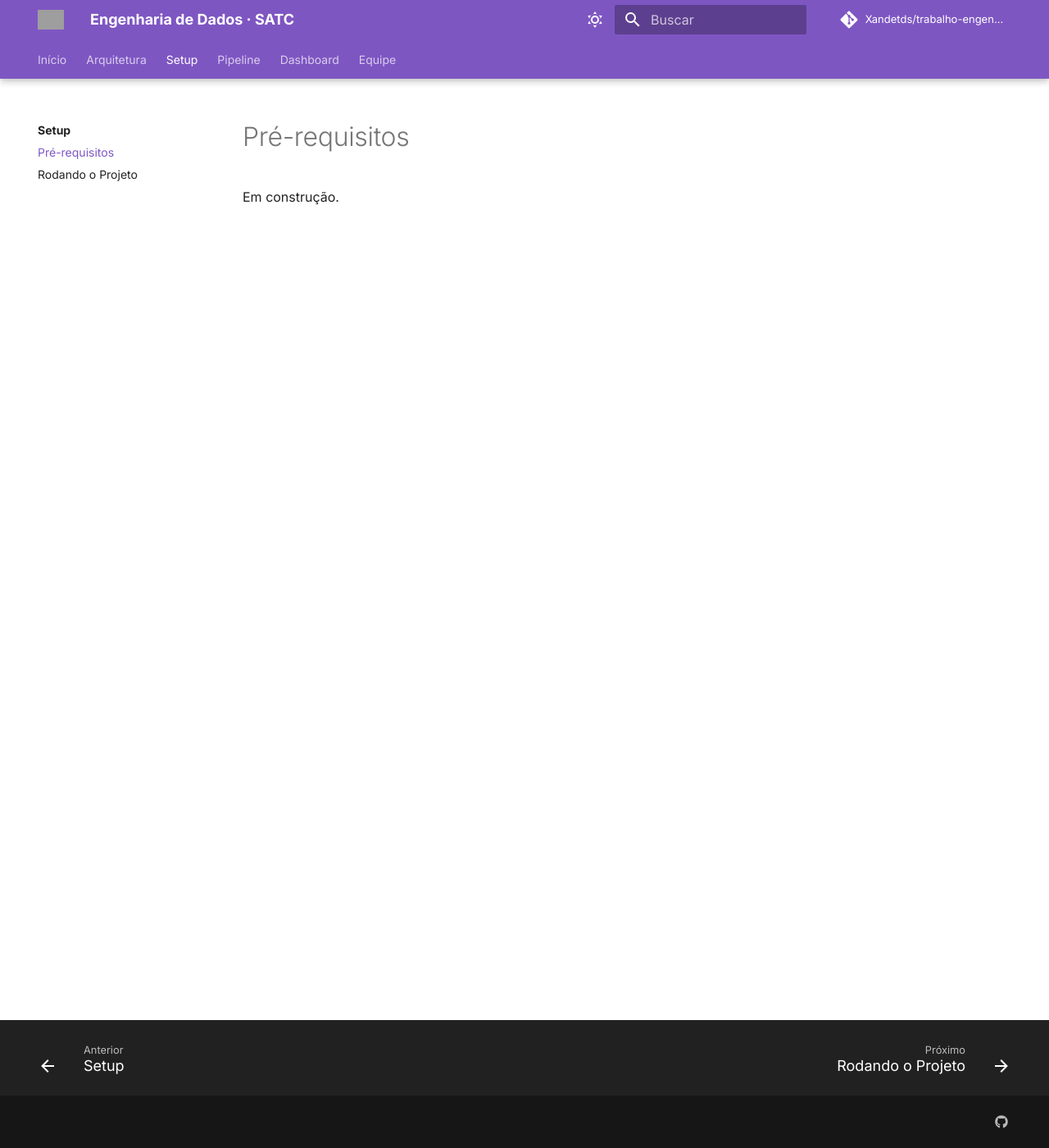
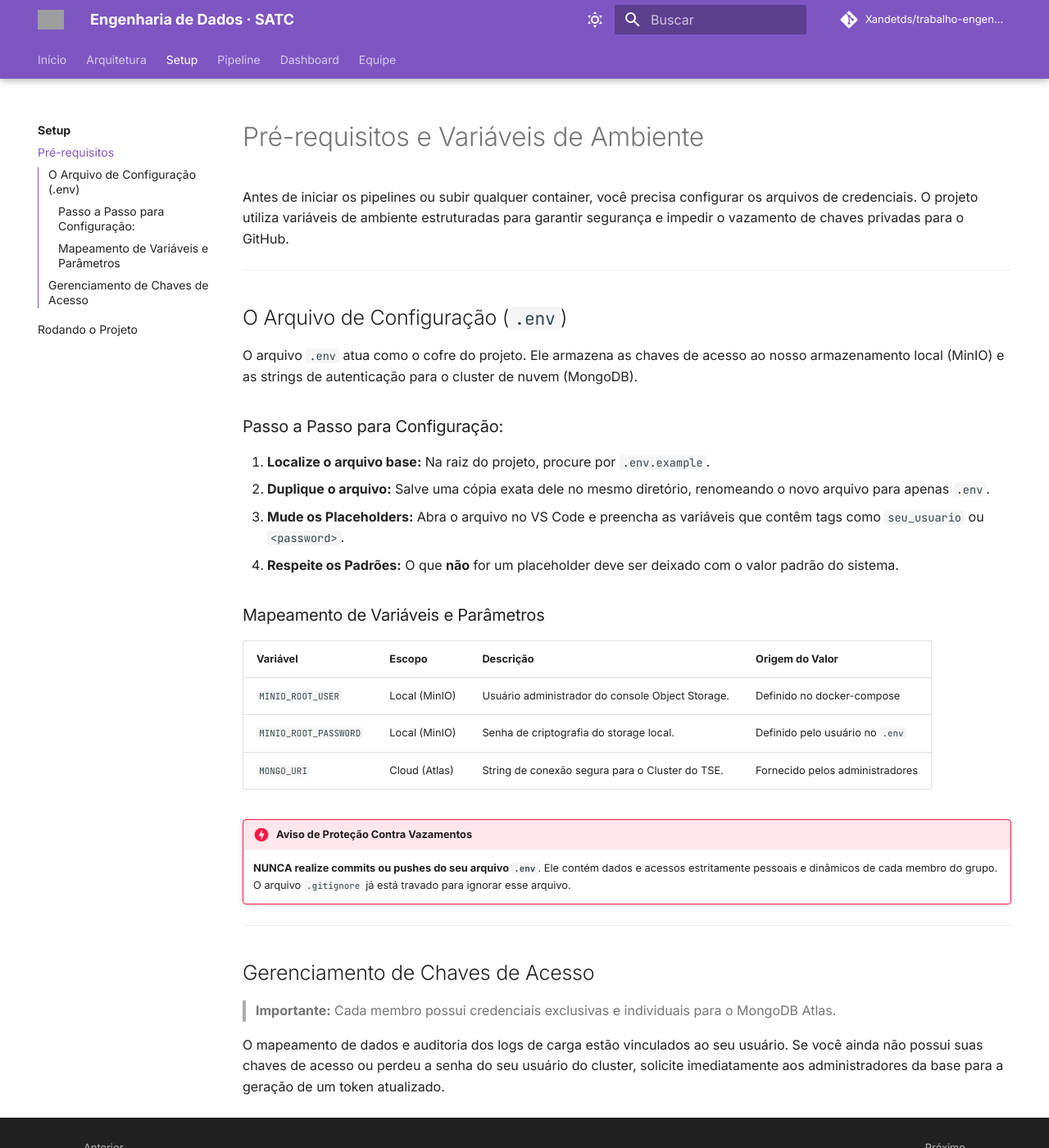
Before and after one commit to Xandetds/trabalho-engenharia-de-dados, an MkDocs documentation site: the page built from docs/setup/prerequisites.md, in a window 1280 px wide and 1400 px high. Shown: the whole window at 82% size. Built offline with MkDocs 1.6.1 and Material for MkDocs 9.7.7, drawn with Linux system fonts in a browser that asks for light colours; comment, search, counter and statistics services are not loaded; some of the changed text lies outside the part shown; grey boxes are pictures that could not be loaded.

Commit message:
docs: criada a estrutura do mkdocs para setup

```diff
--- a/docs/setup/prerequisites.md
+++ b/docs/setup/prerequisites.md
@@ -1,3 +1,35 @@
-# Pré-requisitos
+#  Pré-requisitos e Variáveis de Ambiente
 
-Em construção.
+Antes de iniciar os pipelines ou subir qualquer container, você precisa configurar os arquivos de credenciais. O projeto utiliza variáveis de ambiente estruturadas para garantir segurança e impedir o vazamento de chaves privadas para o GitHub.
+
+---
+
+## O Arquivo de Configuração (`.env`)
+
+O arquivo `.env` atua como o cofre do projeto. Ele armazena as chaves de acesso ao nosso armazenamento local (MinIO) e as strings de autenticação para o cluster de nuvem (MongoDB).
+
+### Passo a Passo para Configuração:
+
+1. **Localize o arquivo base:** Na raiz do projeto, procure por `.env.example`.
+2. **Duplique o arquivo:** Salve uma cópia exata dele no mesmo diretório, renomeando o novo arquivo para apenas `.env`.
+3. **Mude os Placeholders:** Abra o arquivo no VS Code e preencha as variáveis que contêm tags como `seu_usuario` ou `<password>`.
+4. **Respeite os Padrões:** O que **não** for um placeholder deve ser deixado com o valor padrão do sistema.
+
+### Mapeamento de Variáveis e Parâmetros
+
+| Variável | Escopo | Descrição | Origem do Valor |
+| :--- | :--- | :--- | :--- |
+| `MINIO_ROOT_USER` | Local (MinIO) | Usuário administrador do console Object Storage. | Definido no docker-compose |
+| `MINIO_ROOT_PASSWORD` | Local (MinIO) | Senha de criptografia do storage local. | Definido pelo usuário no `.env` |
+| `MONGO_URI` | Cloud (Atlas) | String de conexão segura para o Cluster do TSE. | Fornecido pelos administradores |
+
+!!! danger "Aviso de Proteção Contra Vazamentos"
+    **NUNCA realize commits ou pushes do seu arquivo `.env`**. Ele contém dados e acessos estritamente pessoais e dinâmicos de cada membro do grupo. O arquivo `.gitignore` já está travado para ignorar esse arquivo.
+
+---
+
+## Gerenciamento de Chaves de Acesso
+
+>  **Importante:** Cada membro possui credenciais exclusivas e individuais para o MongoDB Atlas.
+
+O mapeamento de dados e auditoria dos logs de carga estão vinculados ao seu usuário. Se você ainda não possui suas chaves de acesso ou perdeu a senha do seu usuário do cluster, solicite imediatamente aos administradores da base para a geração de um token atualizado.
```
Also changed, not shown: docs/setup/index.md (+25 -2 lines), docs/setup/running.md (+21 -2 lines).
